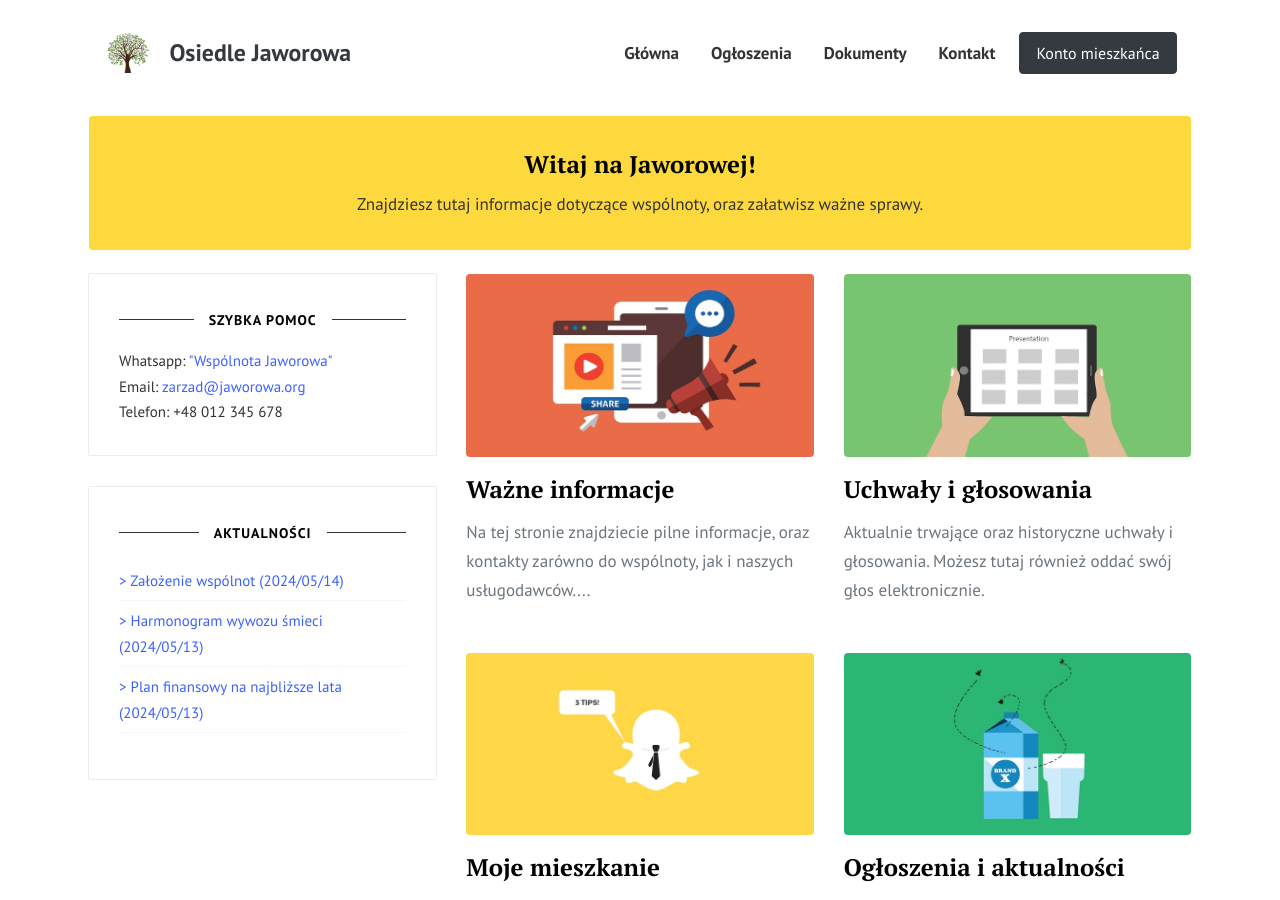
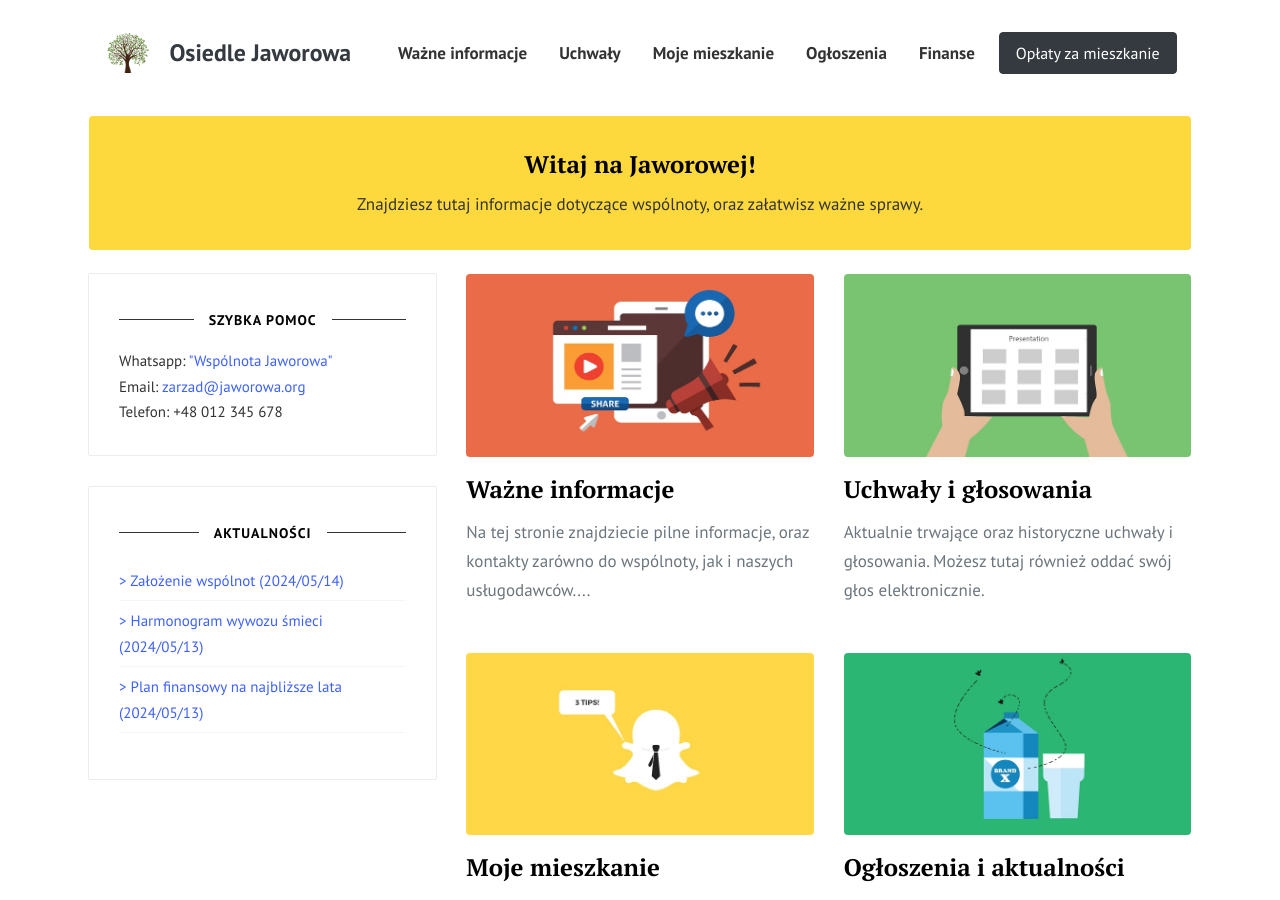
Before and after one commit to jaworowa/www, a Jekyll site: the page built from index.html, in a window 1280 px wide and 900 px high. Built offline with Jekyll 4.4.1, drawn with Linux system fonts in a browser that asks for light colours; the list of posts is cut into pages by our own code.

Commit message:
clean up menu

```diff
--- a/_data/menus.yml
+++ b/_data/menus.yml
@@ -1,19 +1,22 @@
 # Top Menu
 topmenu:
 
-- title: Główna
-  url: ""
+- title: Ważne informacje
+  url: "wazne-informacje/"
+
+- title: Uchwały
+  url: "uchwaly-i-glosowania/"
+
+- title: Moje mieszkanie
+  url: "moje-mieszkanie/"
 
 - title: Ogłoszenia
-  url: "about/"
+  url: "ogloszenia/"
 
-- title: Dokumenty
-  url: "about/"
+- title: Finanse
+  url: "plany-finansowe-i-gospodarcze/"
 
-- title: Kontakt
-  url: "contact/"
-
-- title: Konto mieszkańca
+- title: Opłaty za mieszkanie
   url: https://www.e-kartoteka.pl/#/login
   class: "ml-2 btn btn-dark text-white px-3"
   external: true
```
